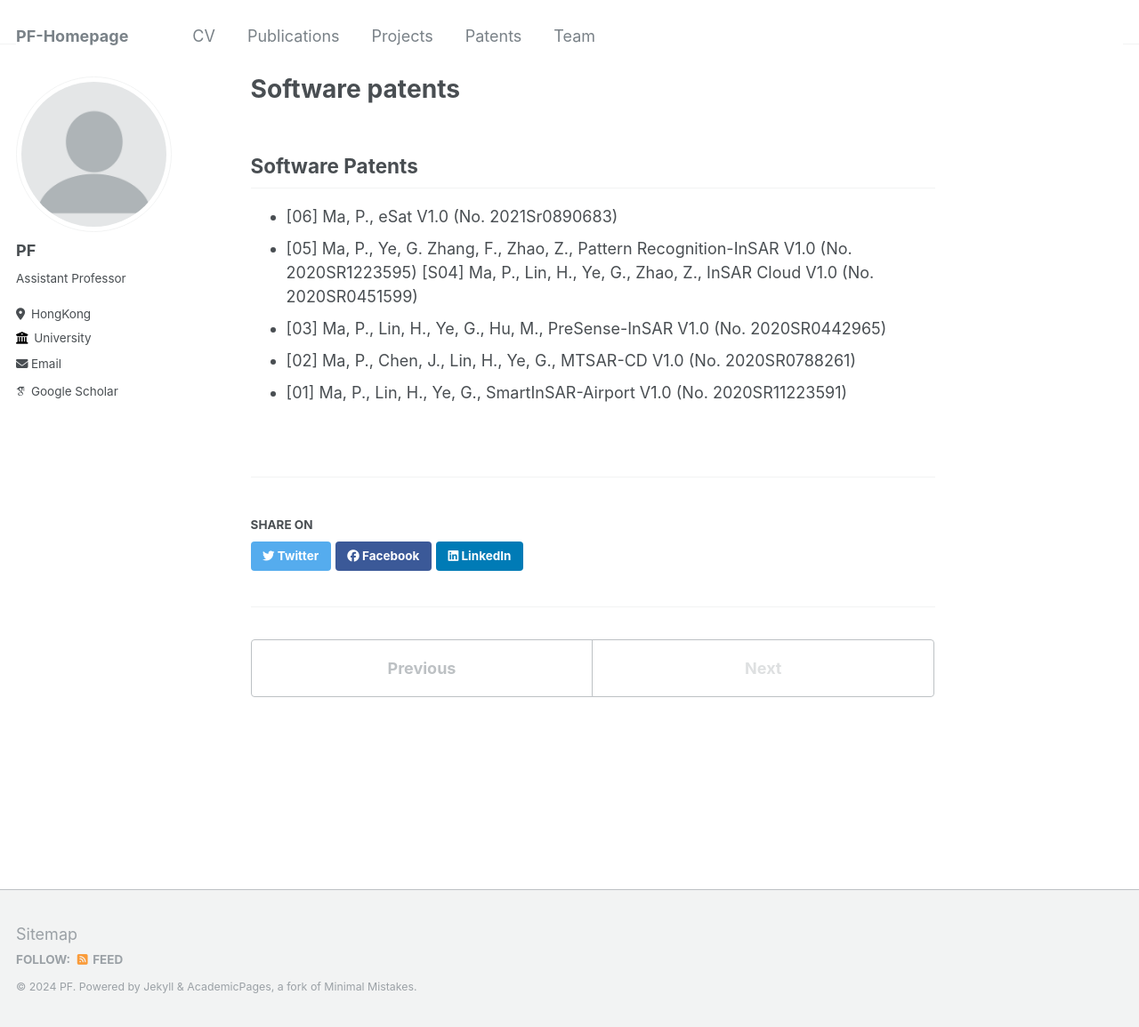
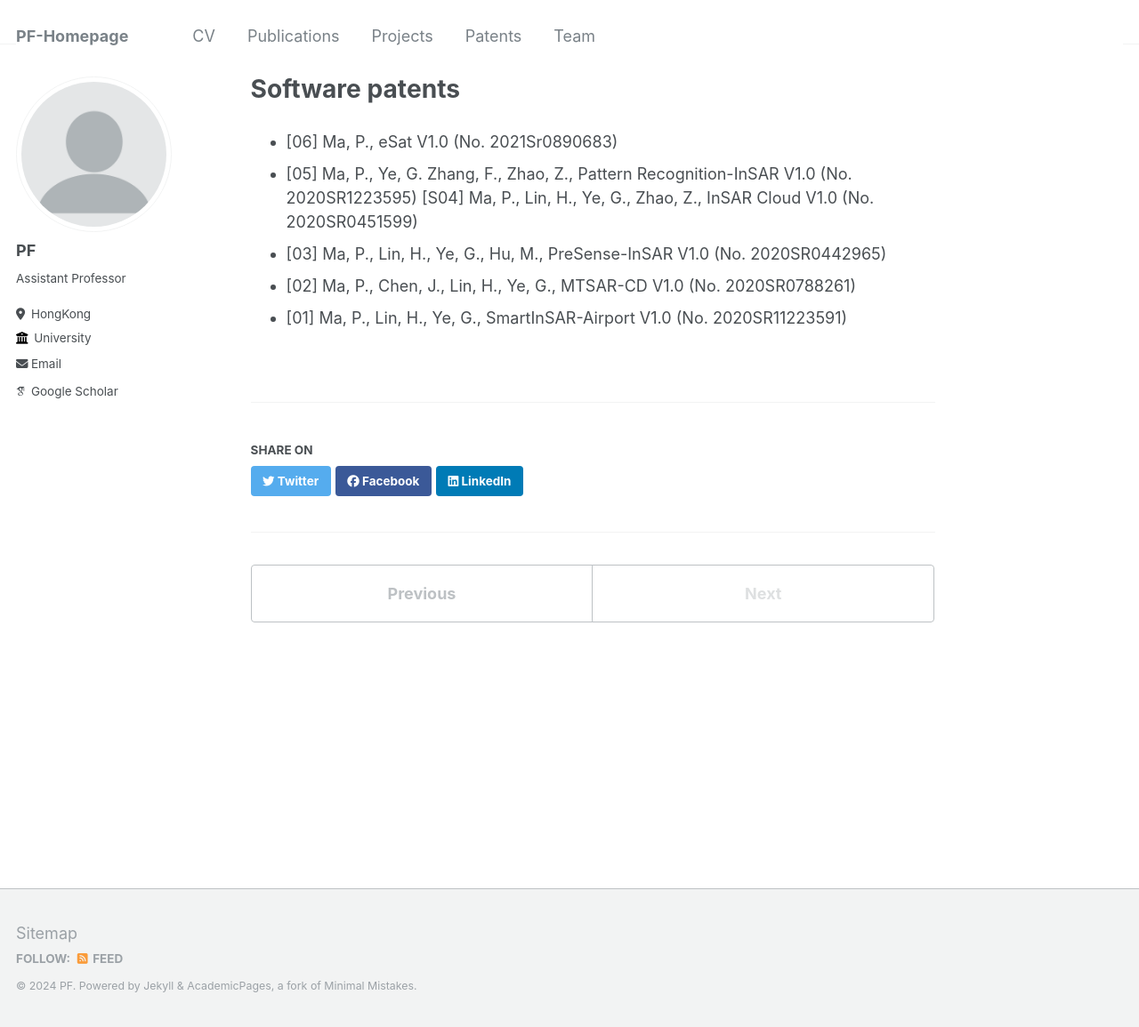
Before and after one commit to pfMA03/peifengMa, a Jekyll site: the page built from _portfolio/Software Patents.md, in a window 1280 px wide and 1155 px high. Shown: the whole window at 89% size. Built offline with Jekyll 4.4.1, drawn with Linux system fonts in a browser that asks for light colours; some web fonts are replaced.

Commit message:
Update Software Patents.md

```diff
--- a/_portfolio/Software Patents.md
+++ b/_portfolio/Software Patents.md
@@ -1,10 +1,9 @@
 ---
 # title: "Software Patents"
 # excerpt: "Invention Patents"
-# collection: portfolio
+ collection: portfolio
 ---
-Software Patents
-------
+
 * [06] Ma, P., eSat V1.0 (No. 2021Sr0890683)
 * [05] Ma, P., Ye, G. Zhang, F., Zhao, Z., Pattern Recognition-InSAR V1.0 (No. 2020SR1223595) [S04] Ma, P., Lin, H., Ye, G., Zhao, Z., InSAR Cloud V1.0 (No. 2020SR0451599)
 * [03] Ma, P., Lin, H., Ye, G., Hu, M., PreSense-InSAR V1.0 (No. 2020SR0442965)
```
